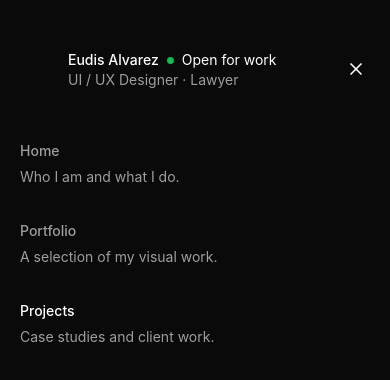
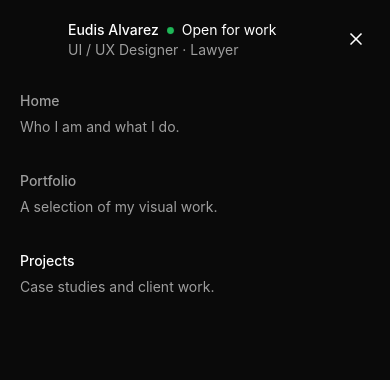
Before and after one commit to eudisalvz/portfolio-claude, a Next.js app: page /projects in a window 390 px wide. Both pictures are taken after a click on the button 348 px from the left and 78 px from the top of the page. Shown: the top 380 px of the page. Built offline with nearby package versions, Linux system fonts and the light colour scheme; grey boxes are pictures that could not be loaded; a web font is replaced by a local one.

Commit message:
fix: uniform 20px padding on mobile — header flush to top and sides

```diff
--- a/app/components/MobileHeader.tsx
+++ b/app/components/MobileHeader.tsx
@@ -65,7 +65,7 @@ export default function MobileHeader() {
           zIndex: 100,
           display: "flex",
           flexDirection: "column",
-          padding: "50px 20px",
+          padding: "20px",
           boxSizing: "border-box",
         }}>
           {/* Header inside menu */}
@@ -74,7 +74,7 @@ export default function MobileHeader() {
             alignItems: "center",
             justifyContent: "space-between",
             width: "100%",
-            marginBottom: "50px",
+            marginBottom: "30px",
           }}>
             <div style={{ display: "flex", alignItems: "center", gap: "12px" }}>
               <div style={{ width: 36, height: 36, borderRadius: 8, overflow: "hidden", flexShrink: 0 }}>
--- a/app/page.tsx
+++ b/app/page.tsx
@@ -15,7 +15,7 @@ export default function Home() {
           flex-direction: column;
           gap: 30px;
           width: 100%;
-          padding: 50px 20px;
+          padding: 20px;
           box-sizing: border-box;
         }
         @media (min-width: 1024px) {
--- a/app/portfolio/page.tsx
+++ b/app/portfolio/page.tsx
@@ -41,7 +41,7 @@ export default function Portfolio() {
           flex-direction: column;
           gap: 30px;
           width: 100%;
-          padding: 50px 20px;
+          padding: 20px;
           box-sizing: border-box;
         }
         .p-grid-mobile {
--- a/app/projects/page.tsx
+++ b/app/projects/page.tsx
@@ -64,7 +64,7 @@ export default function Projects() {
           flex-direction: column;
           gap: 30px;
           width: 100%;
-          padding: 50px 20px;
+          padding: 20px;
           box-sizing: border-box;
         }
         @media (min-width: 1024px) {
```
